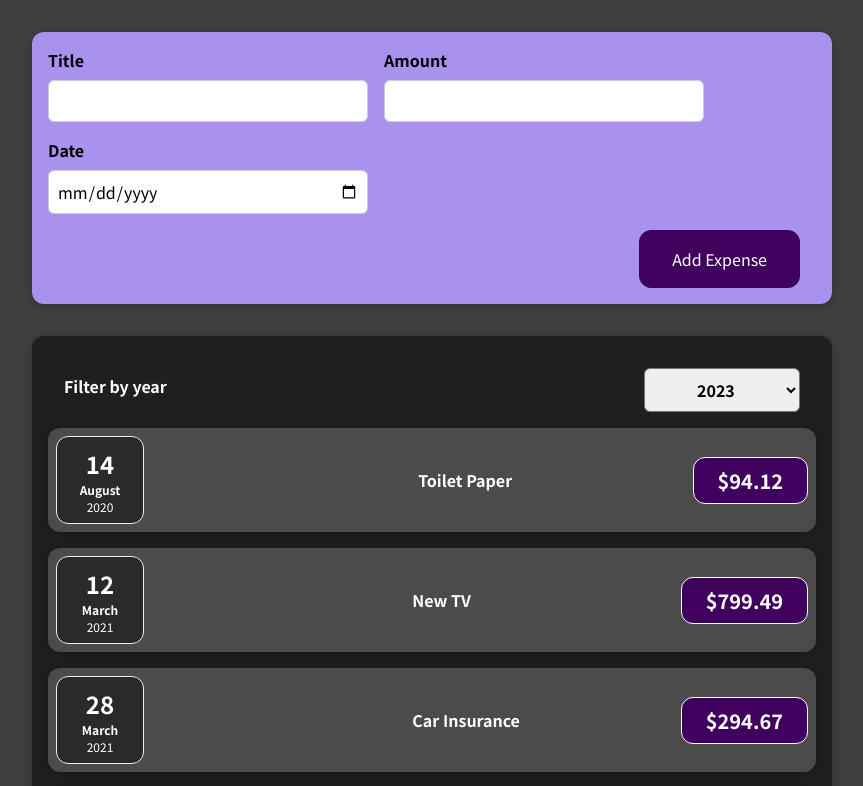
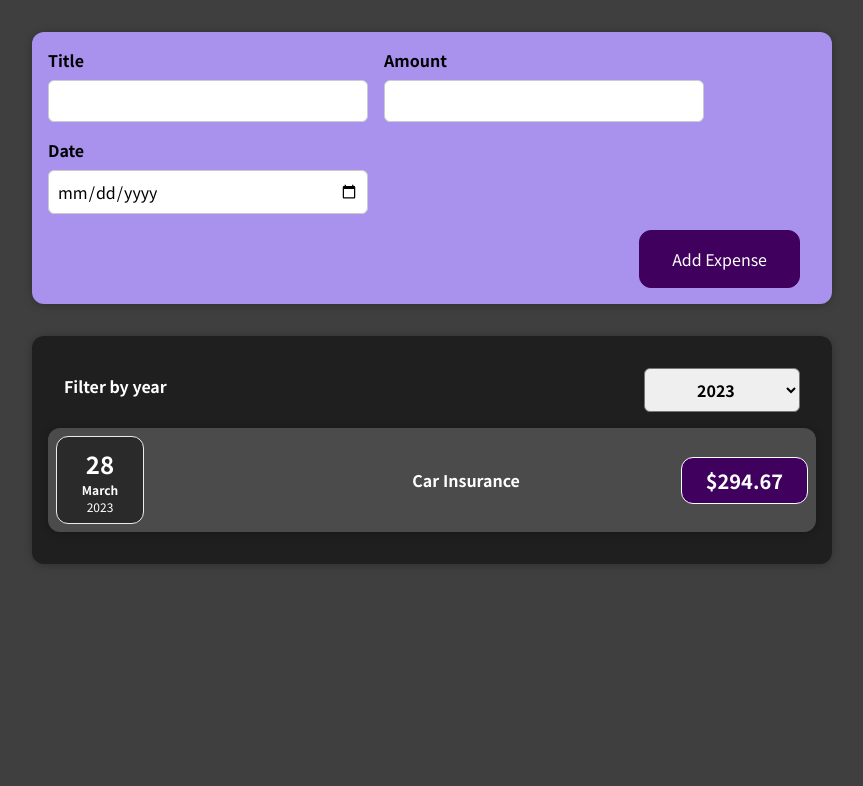
Before and after one commit to aleksandra-roguszewska/react-course, a React (Create React App) app in the folder 01-starting-setup/: page / in a window 1280 px wide. Shown: the top 786 px of the page, without its empty margins (208-1071 px from the left). Built offline with nearby package versions, Linux system fonts and the light colour scheme.

Commit message:
Add ExpenseFilter

```diff
--- a/01-starting-setup/src/App.js
+++ b/01-starting-setup/src/App.js
@@ -7,20 +7,20 @@ const DUMMY_EXPENSES = [
     id: "e1",
     title: "Toilet Paper",
     amount: 94.12,
-    date: new Date(2020, 7, 14),
+    date: new Date(2025, 7, 14),
   },
   { id: "e2", title: "New TV", amount: 799.49, date: new Date(2021, 2, 12) },
   {
     id: "e3",
     title: "Car Insurance",
     amount: 294.67,
-    date: new Date(2021, 2, 28),
+    date: new Date(2023, 2, 28),
   },
   {
     id: "e4",
     title: "New Desk (Wooden)",
     amount: 450,
-    date: new Date(2021, 5, 12),
+    date: new Date(2024, 5, 12),
   },
 ];
 
--- a/01-starting-setup/src/components/ExpenseList/index.js
+++ b/01-starting-setup/src/components/ExpenseList/index.js
@@ -7,18 +7,22 @@ import "./ExpenseList.css";
 export default function ExpenseList({ expenses }) {
   const [filteredYear, setFilteredYear] = useState("2023");
 
-  const filterChangeHandler = (event) => {
-    setFilteredYear(event.target.value);
+  const filterChangeHandler = (argument) => {
+    setFilteredYear(argument);
   };
+
+  const filteredExpenses = expenses.filter((item) => {
+    return item.date.getFullYear().toString() === filteredYear;
+  });
 
   return (
     <div>
       <Card className="expenses">
         <ExpensesFilter
           selected={filteredYear}
-          onChangeHandler={filterChangeHandler}
+          onFilterChangeHandler={filterChangeHandler}
         />
-        {expenses.map((item) => (
+        {filteredExpenses.map((item) => (
           <ExpenseItem
             key={item.id}
             title={item.title}
--- a/01-starting-setup/src/components/ExpensesFilter/ExpensesFilter.js
+++ b/01-starting-setup/src/components/ExpensesFilter/ExpensesFilter.js
@@ -1,6 +1,10 @@
 import "./ExpensesFilter.css";
 
-const ExpensesFilter = ({ onChangeHandler, selected }) => {
+const ExpensesFilter = ({ onFilterChangeHandler, selected }) => {
+  const onChangeHandler = (event) => {
+    onFilterChangeHandler(event.target.value);
+  };
+
   return (
     <div className="expenses-filter">
       <div className="expenses-filter__control">
```
